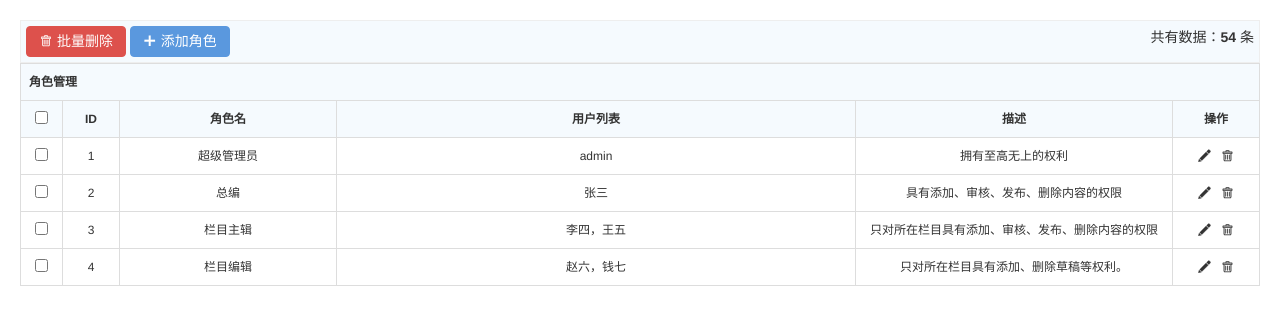
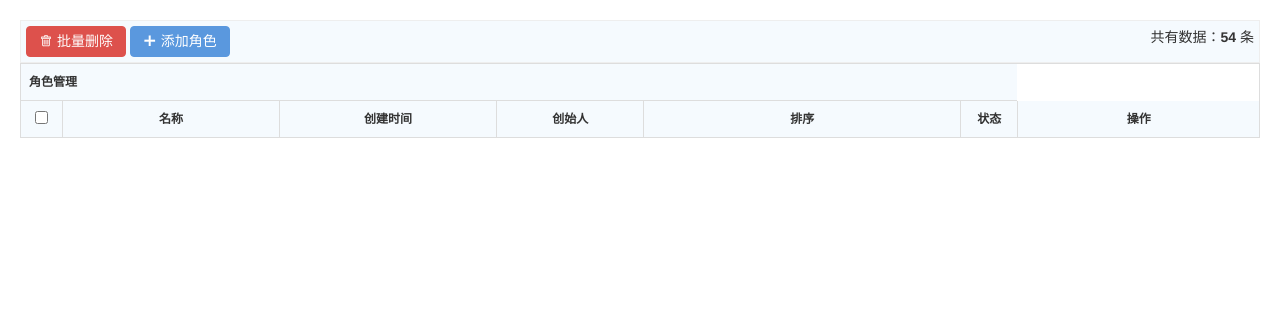
Before and after one commit to wangleijie/village, a web app: page /WEB-INF/admin-role.html in a window 1280 px wide. Shown: the part 40-365 px from the top of the page. Run offline with its HTML, style and script files only (its server is not run), Linux system fonts and the light colour scheme; data that the repository does not hold is empty.

Commit message:
role表显示全部  还差级联

```diff
--- a/src/main/resources/db.properties
+++ b/src/main/resources/db.properties
@@ -1,4 +1,4 @@
 ssm.driver=com.mysql.jdbc.Driver
 ssm.url=jdbc:mysql://localhost:3306/village?zeroDateTimeBehavior=convertToNull
 ssm.username=root
-ssm.password=111111
+ssm.password=123456
--- a/src/main/webapp/WEB-INF/admin-role.html
+++ b/src/main/webapp/WEB-INF/admin-role.html
@@ -25,53 +25,54 @@
 <nav class="breadcrumb"><i class="Hui-iconfont">&#xe67f;</i> 首页 <span class="c-gray en">&gt;</span> 管理员管理 <span class="c-gray en">&gt;</span> 角色管理 <a class="btn btn-success radius r" style="line-height:1.6em;margin-top:3px" href="javascript:location.replace(location.href);" title="刷新" ><i class="Hui-iconfont">&#xe68f;</i></a></nav>
 <div class="page-container">
 	<div class="cl pd-5 bg-1 bk-gray"> <span class="l"> <a href="javascript:;" onclick="datadel()" class="btn btn-danger radius"><i class="Hui-iconfont">&#xe6e2;</i> 批量删除</a> <a class="btn btn-primary radius" href="javascript:;" onclick="admin_role_add('添加角色','admin-role-add.html','800')"><i class="Hui-iconfont">&#xe600;</i> 添加角色</a> </span> <span class="r">共有数据：<strong>54</strong> 条</span> </div>
-	<table class="table table-border table-bordered table-hover table-bg">
+	<table class="table table-border table-bordered table-hover table-bg" >
 		<thead>
 			<tr>
 				<th scope="col" colspan="6">角色管理</th>
 			</tr>
 			<tr class="text-c">
 				<th width="25"><input type="checkbox" value="" name=""></th>
-				<th width="40">ID</th>
-				<th width="200">角色名</th>
-				<th>用户列表</th>
-				<th width="300">描述</th>
-				<th width="70">操作</th>
+				<th width="200">名称</th>
+				<th width="200">创建时间</th>
+				<th>创始人</th>
+				<th width="300">排序</th>
+				<th width="40">状态</th>
+				<th width="70" colspan="2">操作</th>
 			</tr>
 		</thead>
-		<tbody>
-			<tr class="text-c">
-				<td><input type="checkbox" value="" name=""></td>
-				<td>1</td>
-				<td>超级管理员</td>
-				<td><a href="#">admin</a></td>
-				<td>拥有至高无上的权利</td>
-				<td class="f-14"><a title="编辑" href="javascript:;" onclick="admin_role_edit('角色编辑','admin-role-add.html','1')" style="text-decoration:none"><i class="Hui-iconfont">&#xe6df;</i></a> <a title="删除" href="javascript:;" onclick="admin_role_del(this,'1')" class="ml-5" style="text-decoration:none"><i class="Hui-iconfont">&#xe6e2;</i></a></td>
-			</tr>
-			<tr class="text-c">
-				<td><input type="checkbox" value="" name=""></td>
-				<td>2</td>
-				<td>总编</td>
-				<td><a href="#">张三</a></td>
-				<td>具有添加、审核、发布、删除内容的权限</td>
-				<td class="f-14"><a title="编辑" href="javascript:;" onclick="admin_role_edit('角色编辑','admin-role-add.html','2')" style="text-decoration:none"><i class="Hui-iconfont">&#xe6df;</i></a> <a title="删除" href="javascript:;" onclick="admin_role_del(this,'1')" class="ml-5" style="text-decoration:none"><i class="Hui-iconfont">&#xe6e2;</i></a></td>
-			</tr>
-			<tr class="text-c">
-				<td><input type="checkbox" value="" name=""></td>
-				<td>3</td>
-				<td>栏目主辑</td>
-				<td><a href="#">李四</a>，<a href="#">王五</a></td>
-				<td>只对所在栏目具有添加、审核、发布、删除内容的权限</td>
-				<td class="f-14"><a title="编辑" href="javascript:;" onclick="admin_role_edit('角色编辑','admin-role-add.html','3')" style="text-decoration:none"><i class="Hui-iconfont">&#xe6df;</i></a> <a title="删除" href="javascript:;" onclick="admin_role_del(this,'1')" class="ml-5" style="text-decoration:none"><i class="Hui-iconfont">&#xe6e2;</i></a></td>
-			</tr>
-			<tr class="text-c">
-				<td><input type="checkbox" value="" name=""></td>
-				<td>4</td>
-				<td>栏目编辑</td>
-				<td><a href="#">赵六</a>，<a href="#">钱七</a></td>
-				<td>只对所在栏目具有添加、删除草稿等权利。</td>
-				<td class="f-14"><a title="编辑" href="javascript:;" onclick="admin_role_edit('角色编辑','admin-role-add.html','4')" style="text-decoration:none"><i class="Hui-iconfont">&#xe6df;</i></a> <a title="删除" href="javascript:;" onclick="admin_role_del(this,'1')" class="ml-5" style="text-decoration:none"><i class="Hui-iconfont">&#xe6e2;</i></a></td>
-			</tr>
+		<tbody id="datalist">
+			<!--<tr class="text-c">-->
+				<!--<td><input type="checkbox" value="" name=""></td>-->
+				<!--<td>1</td>-->
+				<!--<td>超级管理员</td>-->
+				<!--<td><a href="#">admin</a></td>-->
+				<!--<td>拥有至高无上的权利</td>-->
+				<!--<td class="f-14"><a title="编辑" href="javascript:;" onclick="admin_role_edit('角色编辑','admin-role-add.html','1')" style="text-decoration:none"><i class="Hui-iconfont">&#xe6df;</i></a> <a title="删除" href="javascript:;" onclick="admin_role_del(this,'1')" class="ml-5" style="text-decoration:none"><i class="Hui-iconfont">&#xe6e2;</i></a></td>-->
+			<!--</tr>-->
+			<!--<tr class="text-c">-->
+				<!--<td><input type="checkbox" value="" name=""></td>-->
+				<!--<td>2</td>-->
+				<!--<td>总编</td>-->
+				<!--<td><a href="#">张三</a></td>-->
+				<!--<td>具有添加、审核、发布、删除内容的权限</td>-->
+				<!--<td class="f-14"><a title="编辑" href="javascript:;" onclick="admin_role_edit('角色编辑','admin-role-add.html','2')" style="text-decoration:none"><i class="Hui-iconfont">&#xe6df;</i></a> <a title="删除" href="javascript:;" onclick="admin_role_del(this,'1')" class="ml-5" style="text-decoration:none"><i class="Hui-iconfont">&#xe6e2;</i></a></td>-->
+			<!--</tr>-->
+			<!--<tr class="text-c">-->
+				<!--<td><input type="checkbox" value="" name=""></td>-->
+				<!--<td>3</td>-->
+				<!--<td>栏目主辑</td>-->
+				<!--<td><a href="#">李四</a>，<a href="#">王五</a></td>-->
+				<!--<td>只对所在栏目具有添加、审核、发布、删除内容的权限</td>-->
+				<!--<td class="f-14"><a title="编辑" href="javascript:;" onclick="admin_role_edit('角色编辑','admin-role-add.html','3')" style="text-decoration:none"><i class="Hui-iconfont">&#xe6df;</i></a> <a title="删除" href="javascript:;" onclick="admin_role_del(this,'1')" class="ml-5" style="text-decoration:none"><i class="Hui-iconfont">&#xe6e2;</i></a></td>-->
+			<!--</tr>-->
+			<!--<tr class="text-c">-->
+				<!--<td><input type="checkbox" value="" name=""></td>-->
+				<!--<td>4</td>-->
+				<!--<td>栏目编辑</td>-->
+				<!--<td><a href="#">赵六</a>，<a href="#">钱七</a></td>-->
+				<!--<td>只对所在栏目具有添加、删除草稿等权利。</td>-->
+				<!--<td class="f-14"><a title="编辑" href="javascript:;" onclick="admin_role_edit('角色编辑','admin-role-add.html','4')" style="text-decoration:none"><i class="Hui-iconfont">&#xe6df;</i></a> <a title="删除" href="javascript:;" onclick="admin_role_del(this,'1')" class="ml-5" style="text-decoration:none"><i class="Hui-iconfont">&#xe6e2;</i></a></td>-->
+			<!--</tr>-->
 		</tbody>
 	</table>
 </div>
@@ -109,6 +110,53 @@ function admin_role_del(obj,id){
 		});
 	});
 }
+
+
+//查询全部角色
+function getRolesAll() {
+
+	$.ajax({
+	    url:"/getRolesAll",
+		success:function (res) {
+			var data = res.data;
+        for (var i=0;i<data.length;i++){
+            addNewTr(data[i])
+
+
+		}
+
+
+
+	    }
+	})
+}
+
+getRolesAll()
+
+
+function addNewTr(result) {
+var check=$("<td></td>").html("<input type='checkbox' value='' name=''>");
+var name=$("<td></td>").html(result.name);
+var createTime=$("<td></td>").html(result.createTime);
+var user=$("<td></td>").html("");
+var sort=$("<td></td>").html(result.sort);
+
+if (result.status==1){
+    var status=$("<td></td>").html("显示");
+}
+
+var upd=$("<td class='f-14'></td>").html("<a title='编辑' href='javascript:;'  style='text-decoration:none'><i class='Hui-iconfont'>&#xe6df;</i></a>");
+var del=$("<td class='f-14'></td>").html("<a title='删除' href='javascript:;'  class='ml-5' style='text-decoration:none'><i class='Hui-iconfont'>&#xe6e2;</i></a>")
+
+var trob=$("<tr class='text-c'></tr>").append(check).append(name).append(createTime).append(user).append(sort)
+	.append(status).append(upd).append(del);
+
+    $("#datalist").append(trob);
+
+}
+
+
+
 </script>
 </body>
 </html>
--- a/src/main/webapp/WEB-INF/index.html
+++ b/src/main/webapp/WEB-INF/index.html
@@ -125,7 +125,7 @@
 			<dt><i class="Hui-iconfont">&#xe62d;</i> 管理员管理<i class="Hui-iconfont menu_dropdown-arrow">&#xe6d5;</i></dt>
 			<dd>
 				<ul>
-					<li><a data-href="admin-role.html" data-title="角色管理" href="javascript:void(0)">角色管理</a></li>
+					<li><a data-href="/roles" data-title="角色管理" href="javascript:void(0)">角色管理</a></li>
 					<li><a data-href="admin-permission.html" data-title="权限管理" href="javascript:void(0)">权限管理</a></li>
 					<li><a data-href="admin-list.html" data-title="管理员列表" href="javascript:void(0)">管理员列表</a></li>
 			</ul>
```
Also changed, not shown: src/main/java/com/lanou/controller/MainController.java (+30 -0 lines), src/main/java/com/lanou/service/SysRoleService.java (added, +12 -0 lines), src/main/java/com/lanou/service/impl/SysRoleServiceImpl.java (added, +27 -0 lines), src/main/java/com/lanou/utils/GenTest.java (+46 -46 lines), src/main/resources/SSM-mybatis.xml (+7 -1 lines), src/main/resources/generatorConfig.xml (+42 -42 lines), src/main/webapp/WEB-INF/web.xml (+16 -8 lines), pom.xml (indentation only).
